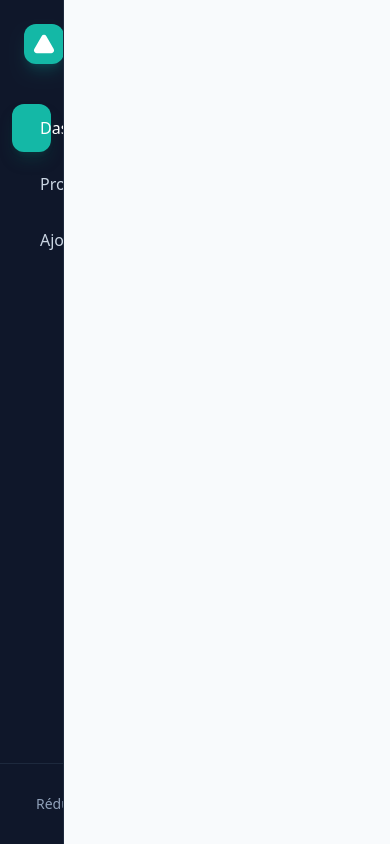
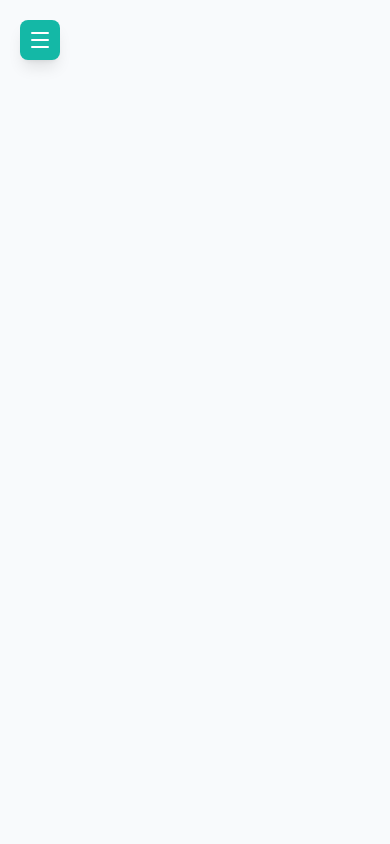
Before and after one commit to salmabakkou/pyramid, a Next.js app: page / in a window 390 px wide. Built offline with nearby package versions, Linux system fonts and the light colour scheme.

Commit message:
responsive sidebar

```diff
--- a/src/app/layout.js
+++ b/src/app/layout.js
@@ -3,10 +3,10 @@ import Sidebar from "@/components/Sidebar";
 
 export default function RootLayout({ children }) {
   return (
-    <html lang="en">
-      <body className="flex bg-slate-50">
+    <html lang="fr">
+      <body className="bg-slate-50 min-h-screen">
         <Sidebar />
-        <main className="flex-1 ml-64 p-8">
+        <main className="transition-all duration-300 p-4 md:p-8 ml-0 md:ml-64">
         {children}
         </main>
       </body>
--- a/src/components/Sidebar.jsx
+++ b/src/components/Sidebar.jsx
@@ -7,16 +7,17 @@ import {
   LayoutDashboard,
   Package,
   PlusCircle,
-  ShoppingCart,
   ChevronLeft,
   ChevronRight,
   Triangle,
-  Menu
+  Menu,
+  X
 } from 'lucide-react';
 
 export default function Sidebar() {
   const pathname = usePathname();
   const [isCollapsed, setIsCollapsed] = useState(false);
+  const [isOpenMobile, setIsOpenMobile] = useState(false);
 
   const navLinks = [
     { name: 'Dashboard', href: '/', icon: LayoutDashboard },
@@ -26,20 +27,41 @@ export default function Sidebar() {
 
   return (
     <>
+      {!isOpenMobile && (
+        <button
+          className="fixed top-5 left-5 z-40 p-2 bg-[#14b8a6] text-white rounded-lg md:hidden shadow-lg"
+          onClick={() => setIsOpenMobile(true)}
+        >
+          <Menu size={24} />
+        </button>
+      )}
+
       <aside
-        className={`h-screen bg-[#0f172a] text-slate-300 flex flex-col fixed left-0 top-0 border-r border-slate-800 transition-all duration-300 z-50
-        ${isCollapsed ? 'w-20' : 'w-64'}`}
+        className={`fixed left-0 top-0 h-screen bg-[#0f172a] text-slate-300 flex flex-col border-r border-slate-800 transition-all duration-300 z-50
+        ${isOpenMobile ? 'translate-x-0' : '-translate-x-full'}
+        md:translate-x-0 ${isCollapsed ? 'md:w-20' : 'md:w-64'} w-72`}
       >
 
-        <div className={`p-6 mb-4 flex items-center ${isCollapsed ? 'justify-center' : 'gap-3'}`}>
-          <div className="min-w-10 h-10 bg-[#14b8a6] rounded-xl flex items-center justify-center shadow-lg shadow-teal-500/20">
-            <Triangle className="text-white fill-white" size={22} />
-          </div>
-          {!isCollapsed && (
-            <div className="flex flex-col overflow-hidden">
-              <span className="text-xl font-bold text-white leading-none">Pyramid</span>
+        <div className="p-6 mb-4 flex items-center justify-between">
+          <Link
+            href="/"
+            onClick={() => setIsOpenMobile(false)}
+            className="flex items-center gap-3 group"
+          >
+            <div className="min-w-10 h-10 bg-[#14b8a6] rounded-xl flex items-center justify-center shadow-lg group-hover:scale-105 transition-transform">
+              <Triangle className="text-white fill-white" size={20} />
             </div>
-          )}
+            {!isCollapsed && (
+              <span className="text-xl font-bold text-white tracking-tight">Pyramid</span>
+            )}
+          </Link>
+
+          <button
+            className="md:hidden p-1 text-slate-400 hover:text-white"
+            onClick={() => setIsOpenMobile(false)}
+          >
+            <X size={24} />
+          </button>
         </div>
 
         <nav className="flex-1 px-3 space-y-2">
@@ -51,46 +73,39 @@ export default function Sidebar() {
               <Link
                 key={link.name}
                 href={link.href}
-                title={isCollapsed ? link.name : ""}
-                className={`flex items-center rounded-xl transition-all duration-200 group
-                  ${isCollapsed ? 'justify-center p-3' : 'px-4 py-3 gap-3'}
-                  ${isActive
-                    ? 'bg-[#14b8a6] text-white shadow-lg shadow-teal-900/40'
-                    : 'hover:bg-slate-800 hover:text-white'
-                  }`}
+                onClick={() => setIsOpenMobile(false)}
+                className={`flex items-center rounded-xl transition-all duration-200
+                  ${isCollapsed ? 'md:justify-center p-3' : 'px-4 py-3 gap-3'}
+                  ${isActive ? 'bg-[#14b8a6] text-white shadow-md' : 'hover:bg-slate-800'}`}
               >
-                <Icon size={22} className={isActive ? 'text-white' : 'text-slate-400 group-hover:text-white'} />
-                {!isCollapsed && <span className="font-medium whitespace-nowrap">{link.name}</span>}
+                <Icon size={22} />
+                {!isCollapsed && <span className="font-medium">{link.name}</span>}
               </Link>
             );
           })}
         </nav>
 
-        <div className="p-4 border-t border-slate-800">
-          <button
+        <div className="hidden md:block p-3 border-t border-slate-800">
+        <button
             onClick={() => setIsCollapsed(!isCollapsed)}
-            className="flex items-center justify-center w-full h-12 hover:bg-slate-800 rounded-xl transition-colors text-slate-400 hover:text-white"
-          >
-            {isCollapsed ? <ChevronRight size={24} /> : (
-              <div className="flex items-center gap-3 w-full px-2">
+            className={`flex items-center w-full h-12 hover:bg-slate-800 rounded-xl text-slate-400 transition-all duration-200
+            ${isCollapsed ? 'justify-center' : 'px-4 gap-3'}`}
+        >
+            {isCollapsed ? (
+            <ChevronRight size={24} />
+            ) : (
+            <>
                 <ChevronLeft size={20} />
-                <span className="text-sm font-medium">Réduire</span>
-              </div>
+                <span className="font-medium">Réduire</span>
+            </>
             )}
-          </button>
+        </button>
         </div>
       </aside>
 
-      <style jsx global>{`
-        main {
-          margin-left: ${isCollapsed ? '80px' : '256px'};
-          transition: margin-left 0.3s ease;
-        }
-        @media (max-width: 768px) {
-          aside { width: ${isCollapsed ? '0px' : '64px'}; overflow: hidden; }
-          main { margin-left: 0px !important; }
-        }
-      `}</style>
+      {isOpenMobile && (
+        <div className="fixed inset-0 bg-black/60 backdrop-blur-sm z-40 md:hidden" onClick={() => setIsOpenMobile(false)} />
+      )}
     </>
   );
 }
```
